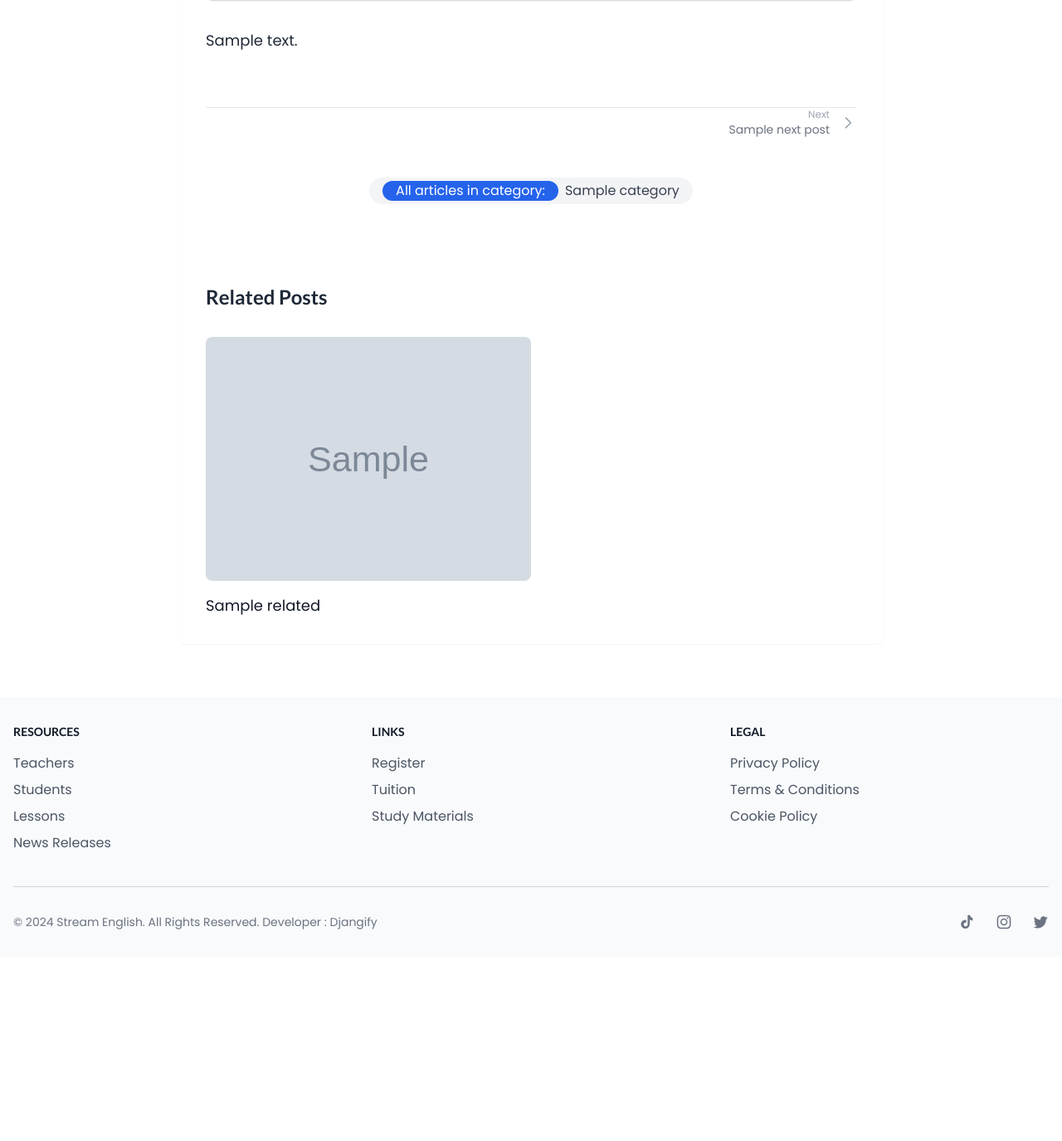
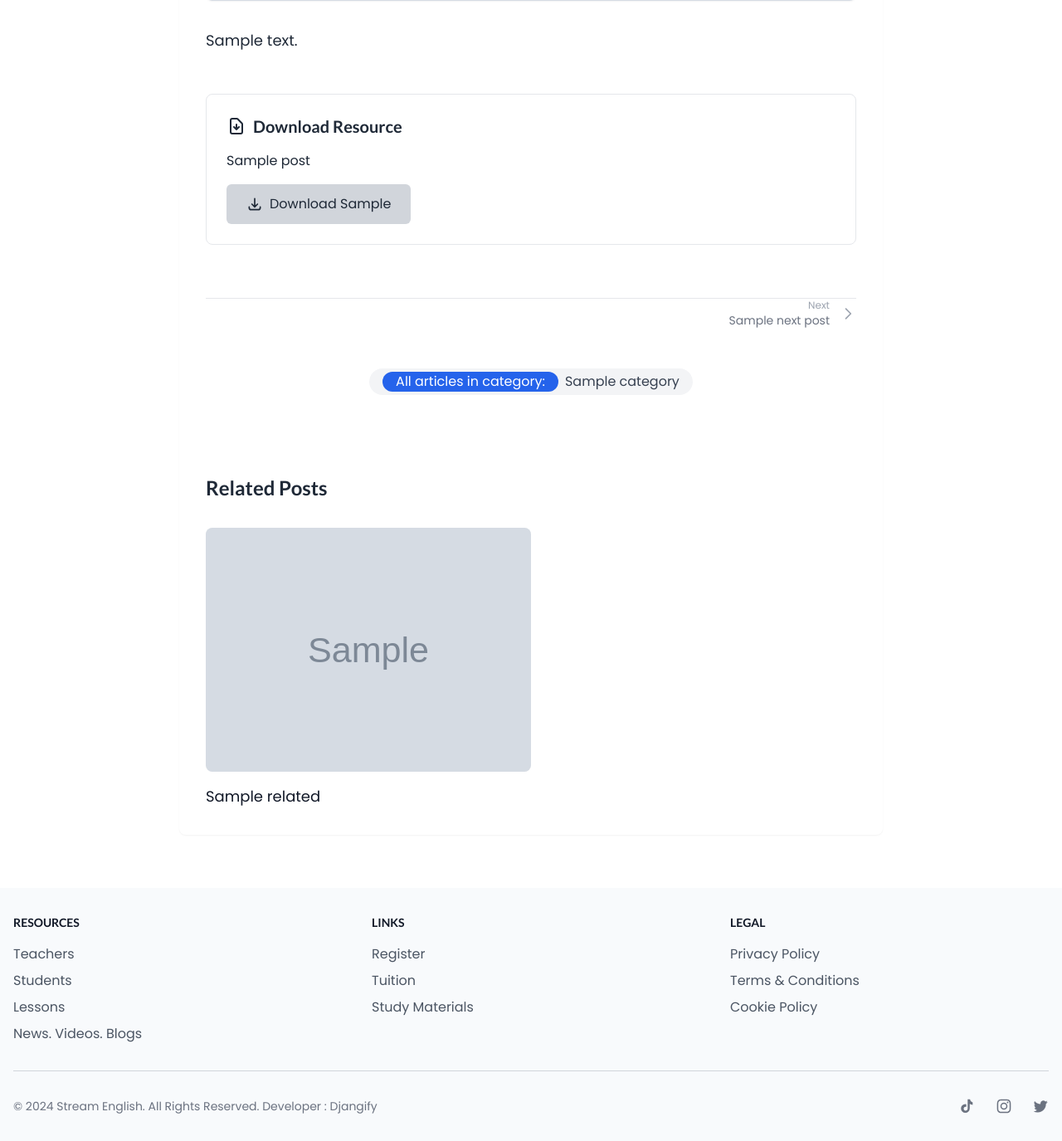
Before and after one commit to todiane/stream, a Django app: template news/templates/news/detail.html in a window 1280 px wide. Shown: the part 819-2194 px from the top of the page at 83% size. Before the commit the page ends 1939 px from the top, so only its background shows below. Run offline with Django 3.2, Linux system fonts and the light colour scheme; the template is opened without the code that fills it: most values are stand-ins (such as "Sample title", 1, 10 or a date in 2020); grey boxes marked "Sample" are stand-in pictures; some libraries are stand-ins or nearby versions.

Commit message:
Update news detail page to accept video or image but not both. changed model.py in news so download works

```diff
--- a/news/templates/news/detail.html
+++ b/news/templates/news/detail.html
@@ -14,17 +14,8 @@
             </div>
         </header>
 
-        {% if post.external_image_url %}
-            <div class="mb-8">
-                <img src="{{ post.external_image_url }}" alt="{{ post.title }}" class="w-full h-auto rounded-lg shadow-sm">
-            </div>
-        {% elif post.image %}
-            <div class="mb-8">
-                <img src="{{ post.image.url }}" alt="{{ post.title }}" class="w-full h-auto rounded-lg shadow-sm">
-            </div>
-        {% endif %}
-
         {% if post.youtube_url %}
+            <!-- Show video only -->
             <div class="mb-8">
                 <div class="relative w-full" style="padding-top: 56.25%">
                     <iframe
@@ -36,11 +27,43 @@
                     </iframe>
                 </div>
             </div>
+        {% else %}
+            <!-- Only show image if there's no video -->
+            {% if post.external_image_url %}
+                <div class="mb-8">
+                    <img src="{{ post.external_image_url }}" alt="{{ post.title }}" class="w-full h-auto rounded-lg shadow-sm">
+                </div>
+            {% elif post.image %}
+                <div class="mb-8">
+                    <img src="{{ post.image.url }}" alt="{{ post.title }}" class="w-full h-auto rounded-lg shadow-sm">
+                </div>
             {% endif %}
+        {% endif %}
+
 
         <div class="prose prose-lg text-gray-800 leading-relaxed">
             {{ post.content|safe }}
         </div>
+        {% if post.resource_type != 'none' and post.resource %}
+            <div class="mt-12 mb-8 p-6 bg-primary/10 rounded-lg border border-accent/30">
+                <h3 class="text-xl font-bold mb-4 flex items-center">
+                    <svg xmlns="http://www.w3.org/2000/svg" class="h-6 w-6 mr-2 text-accent" fill="none" viewBox="0 0 24 24" stroke="currentColor">
+                        <path stroke-linecap="round" stroke-linejoin="round" stroke-width="2" d="M12 10v6m0 0l-3-3m3 3l3-3m2 8H7a2 2 0 01-2-2V5a2 2 0 012-2h5.586a1 1 0 01.707.293l5.414 5.414a1 1 0 01.293.707V19a2 2 0 01-2 2z" />
+                    </svg>
+                    Download Resource
+                </h3>
+
+                <p class="mb-4">{{ post.resource_title|default:post.title }}</p>
+
+                <a href="{{ post.resource.url }}" download class="inline-flex items-center px-6 py-3 bg-gray-300 rounded-md">
+                    <svg xmlns="http://www.w3.org/2000/svg" class="h-5 w-5 mr-2" fill="none" viewBox="0 0 24 24" stroke="currentColor">
+                        <path stroke-linecap="round" stroke-linejoin="round" stroke-width="2" d="M4 16v1a3 3 0 003 3h10a3 3 0 003-3v-1m-4-4l-4 4m0 0l-4-4m4 4V4" />
+                    </svg>
+                    Download {{ post.get_resource_type_display }}
+                </a>
+            </div>
+            {% endif %}
+
 
         <!-- Navigation -->
         <nav class="mt-16 border-t border-gray-200 pt-12">
--- a/templates/base/footer.html
+++ b/templates/base/footer.html
@@ -10,7 +10,8 @@
             <li class="mb-2"><a href="{% url 'news:category' slug='teacher-resources' %}" class="hover:underline">Teachers</a></li>
             <li class="mb-2"><a href="{% url 'news:category' slug='students' %}" class="hover:underline">Students</a></li>
             <li class="mb-2"><a href="{% url 'courses:course_list' %}" class="hover:underline">Lessons</a></li>
-            <li class="mb-2"><a href="{% url 'news:category' slug='news' %}" class="hover:underline">News Releases</a></li>
+            {% comment %} <li class="mb-2"><a href="{% url 'news:category' slug='news' %}" class="hover:underline">News Releases</a></li> {% endcomment %}
+            <a href="{% url 'news:list' %}" class="hover:underline">News. Videos. Blogs</a>
           </ul>
         </div>
 
```
Also changed, not shown: news/models.py (+2 -12 lines). Lines whose indentation alone changed are shown as unchanged.
